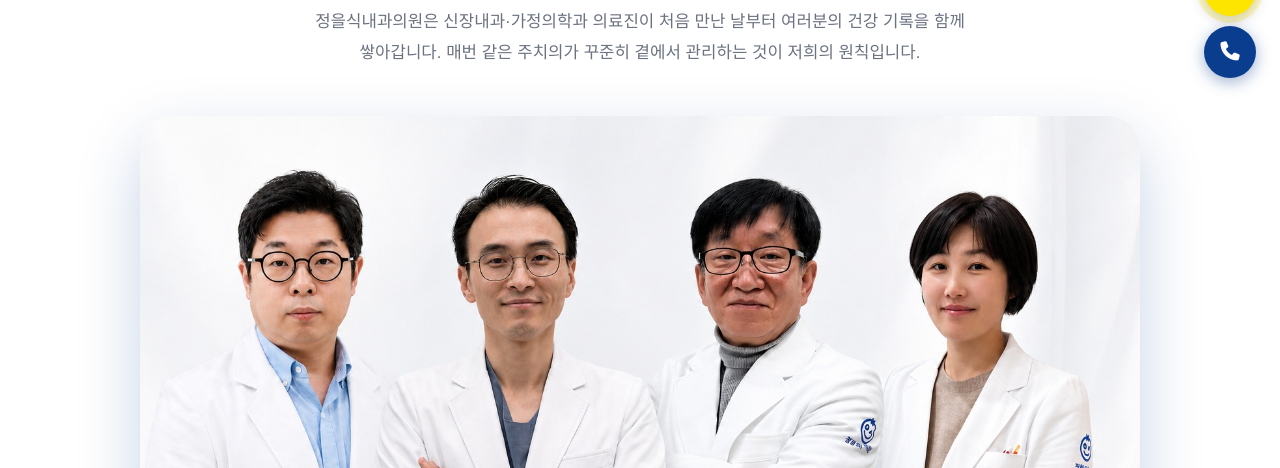
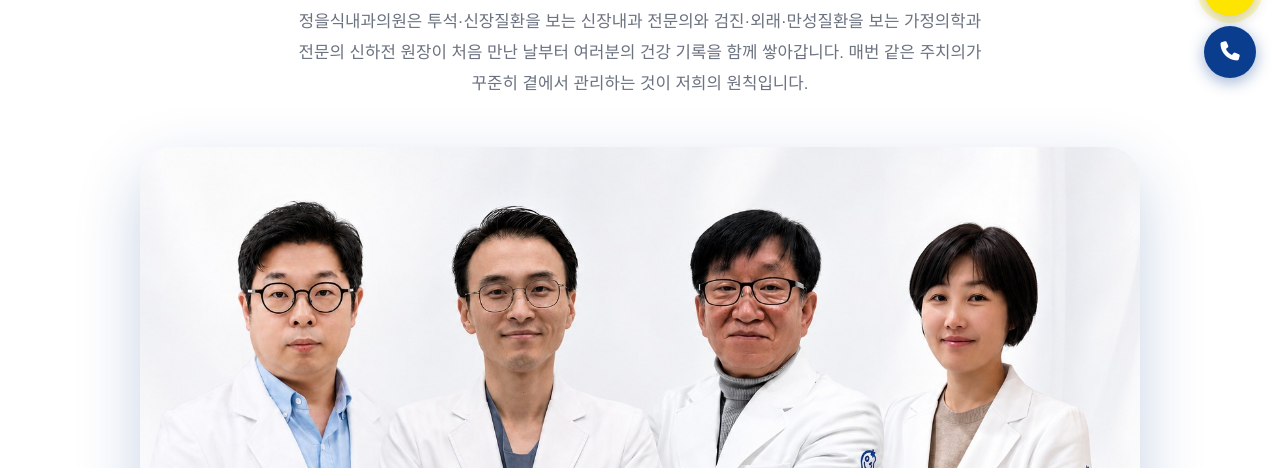
Before and after one commit to EulsikJung/eskidney-homepage, a plain HTML site: page pages/outpatient.html in a window 1280 px wide. Shown: the part 632-1100 px from the top of the page. Drawn offline with Linux system fonts and the light colour scheme; a web font is replaced by a local one.

Commit message:
A안 — 검진·외래에 신하전 원장(가정의학과 전문의) 명시
- checkup: 검진 당일 결과설명 담당을 '가정의학과 전문의 신하전 원장'으로 명시
- outpatient: 투석=신장내과 전문의 / 검진·외래·만성질환=신하전 원장으로 역할 분담 명확화

Co-Authored-By: Claude Opus 4.8 (1M context) <noreply@anthropic.com>

```diff
--- a/pages/outpatient.html
+++ b/pages/outpatient.html
@@ -127,7 +127,7 @@
     <div style="text-align:center; max-width:720px; margin:0 auto 48px;">
       <div class="section-label" style="margin-bottom:16px;"><i class="fa-solid fa-star" style="margin-right:6px;"></i>PREMIUM DOCTORS</div>
       <h2 class="section-title" style="margin-bottom:18px;">내 몸을 가장 잘 아는<br>주치의를 만나세요</h2>
-      <p class="section-sub" style="font-size:1.05rem;">정을식내과의원은 신장내과·가정의학과 의료진이 처음 만난 날부터 여러분의 건강 기록을 함께 쌓아갑니다. 매번 같은 주치의가 꾸준히 곁에서 관리하는 것이 저희의 원칙입니다.</p>
+      <p class="section-sub" style="font-size:1.05rem;">정을식내과의원은 투석·신장질환을 보는 신장내과 전문의와 검진·외래·만성질환을 보는 가정의학과 전문의 신하전 원장이 처음 만난 날부터 여러분의 건강 기록을 함께 쌓아갑니다. 매번 같은 주치의가 꾸준히 곁에서 관리하는 것이 저희의 원칙입니다.</p>
     </div>
 
     <div style="max-width:1000px; margin:0 auto; border-radius:var(--radius-xl); overflow:hidden; box-shadow:var(--shadow-xl);">
```
Also changed, not shown: pages/checkup.html (+1 -1 lines).
